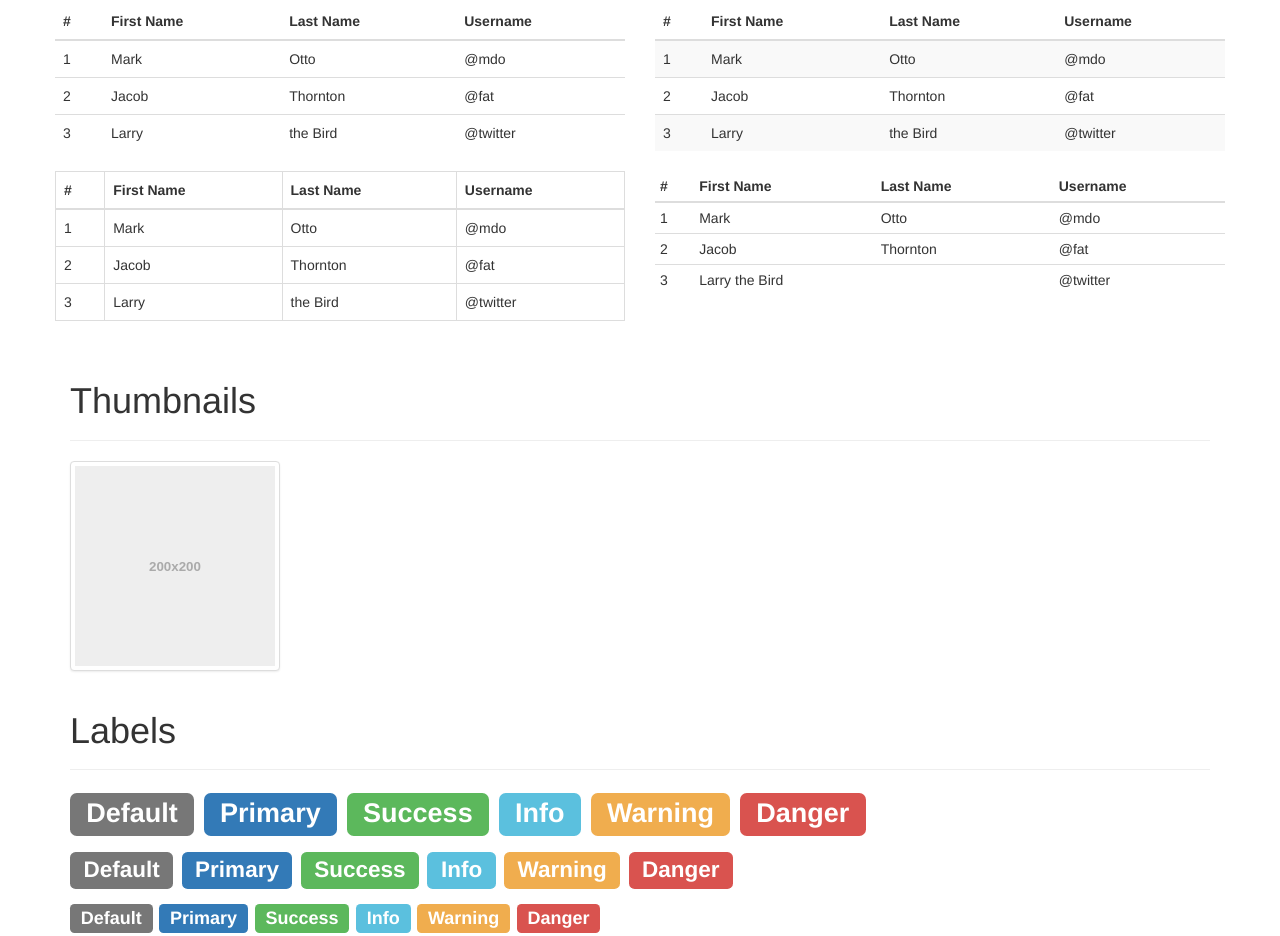
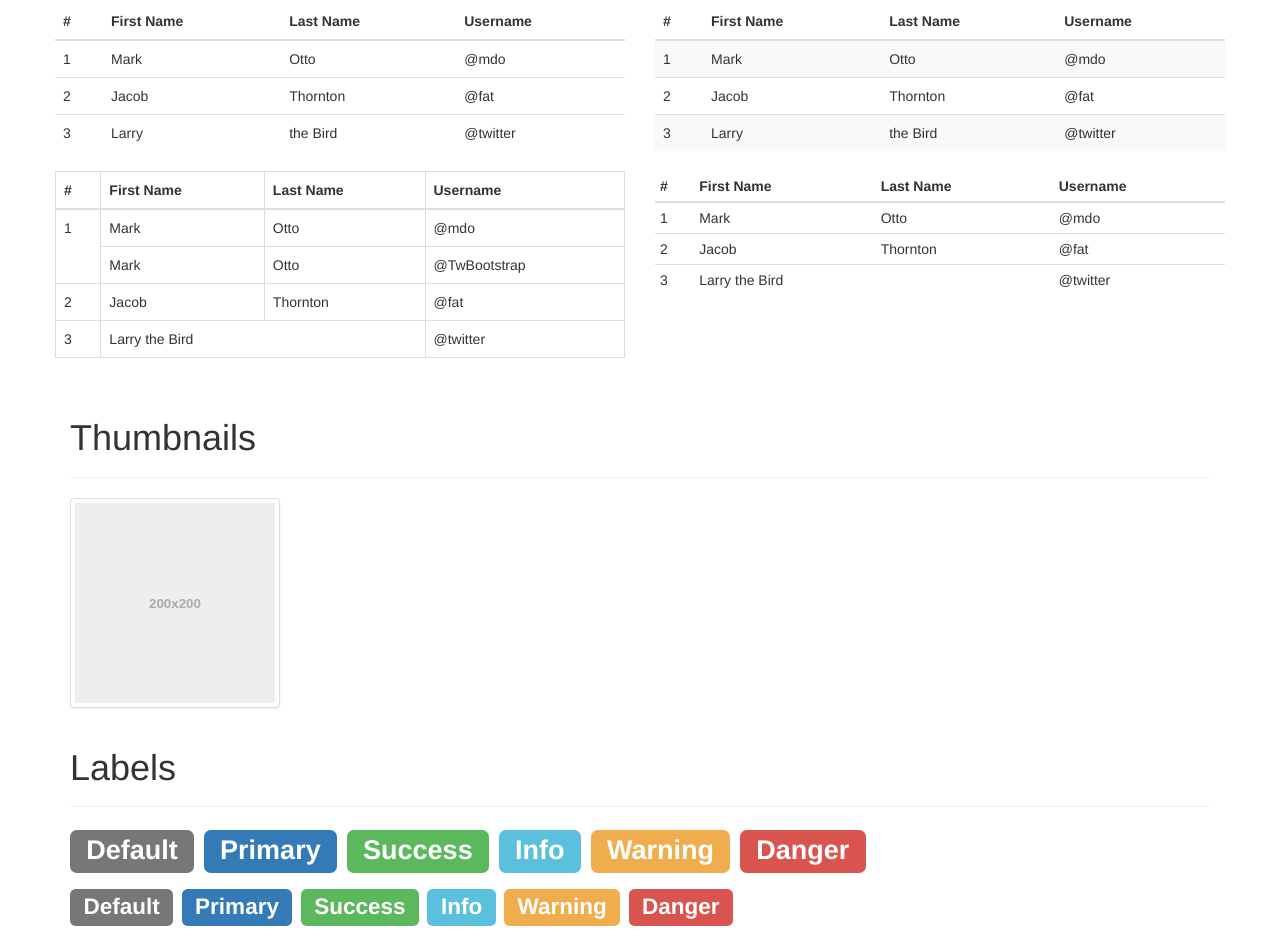
Before and after one commit to Pauliih/Template_de_Bootstrap, a plain HTML site: page index.html in a window 1280 px wide. Shown: the part 767-1703 px from the top of the page. Drawn offline with nearby package versions, Linux system fonts and the light colour scheme.

Commit message:
arregladas las tablas

```diff
--- a/index.html
+++ b/index.html
@@ -7,7 +7,6 @@
 	<link rel="stylesheet" href="https://maxcdn.bootstrapcdn.com/bootstrap/3.3.7/css/bootstrap.min.css" integrity="sha384-BVYiiSIFeK1dGmJRAkycuHAHRg32OmUcww7on3RYdg4Va+PmSTsz/K68vbdEjh4u" crossorigin="anonymous">
   <!-- Optional theme -->
   <link rel="stylesheet" href="https://maxcdn.bootstrapcdn.com/bootstrap/3.3.7/css/bootstrap-theme.min.css" integrity="sha384-rHyoN1iRsVXV4nD0JutlnGaslCJuC7uwjduW9SVrLvRYooPp2bWYgmgJQIXwl/Sp" crossorigin="anonymous">
-	<!-- Aqui iría mi main.css si usara mis estilos -->
 	<link rel="stylesheet" href="assets/css/main.css">
 </head>
 <body>
@@ -204,10 +203,15 @@
               <!-- La etiqueta tbody contiene las celdas regulares en la sección del cuerpo -->
               <tbody>
                 <tr>
-                  <td>1</td>
+                  <td rowspan="2">1</td>
                   <td>Mark</td>
                   <td>Otto</td>
                   <td>@mdo</td>
+                </tr>
+                <tr>
+                  <td>Mark</td>
+                  <td>Otto</td>
+                  <td>@TwBootstrap</td>
                 </tr>
                 <tr>
                   <td>2</td>
@@ -217,8 +221,7 @@
                 </tr>
                 <tr>
                   <td>3</td>
-                  <td>Larry</td>
-                  <td>the Bird</td>
+                  <td colspan="2">Larry the Bird</td>
                   <td>@twitter</td>
                 </tr>
               </tbody>
```
